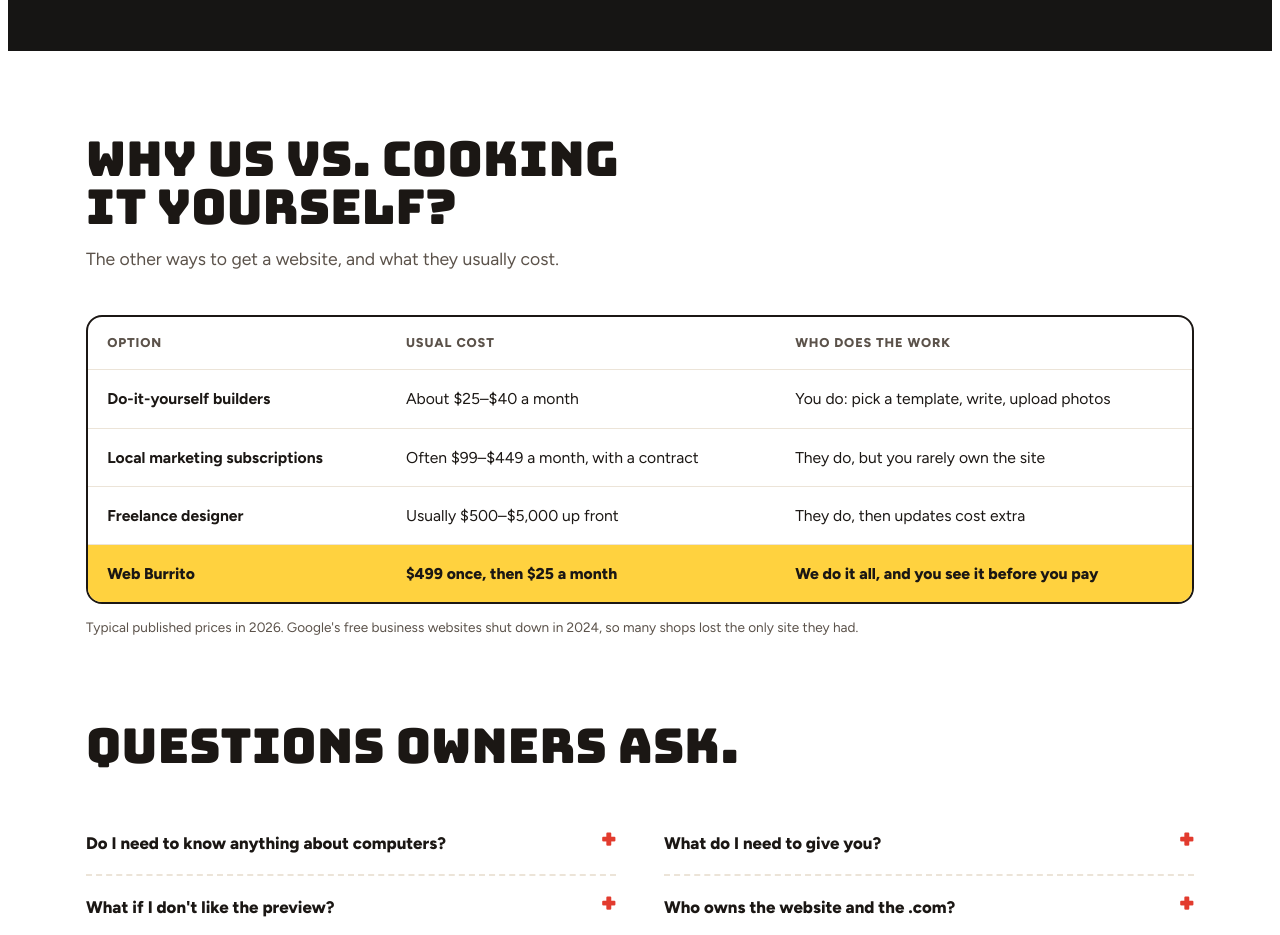
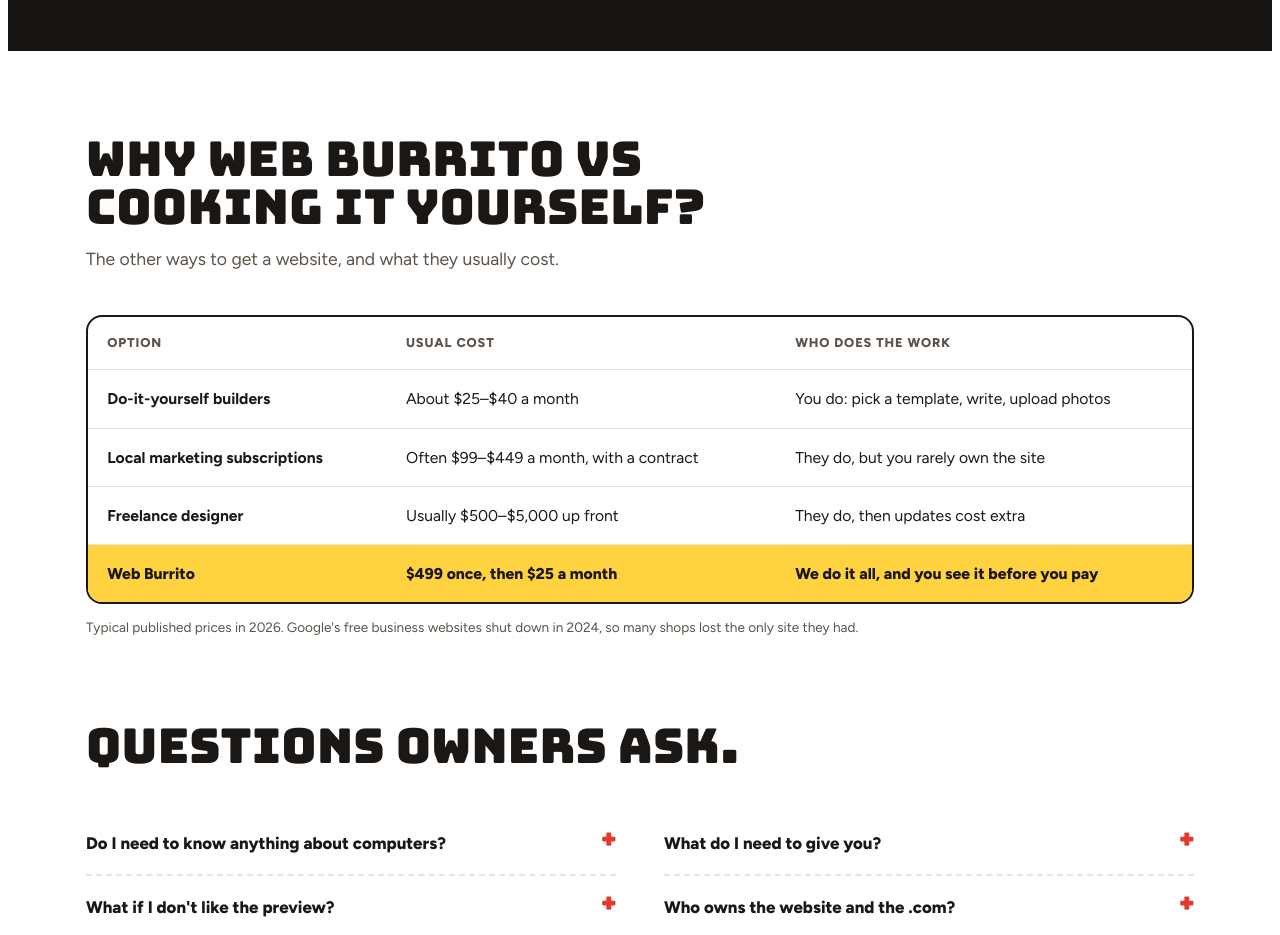
Before and after one commit to youngk4u/Webburrito, a plain HTML site: page index.html in a window 1280 px wide. Shown: the part 3440-4375 px from the top of the page. Drawn offline with Linux system fonts and the light colour scheme.

Commit message:
Update section heading for clarity

```diff
--- a/index.html
+++ b/index.html
@@ -398,7 +398,7 @@
 <section class="band" aria-labelledby="cmp-h">
   <div class="wrap">
     <div class="sec-head">
-      <h2 id="cmp-h">Why us vs. cooking it yourself?</h2>
+      <h2 id="cmp-h">Why Web Burrito vs cooking it yourself?</h2>
       <p>The other ways to get a website, and what they usually cost.</p>
     </div>
     <div class="compare-wrap">
```
